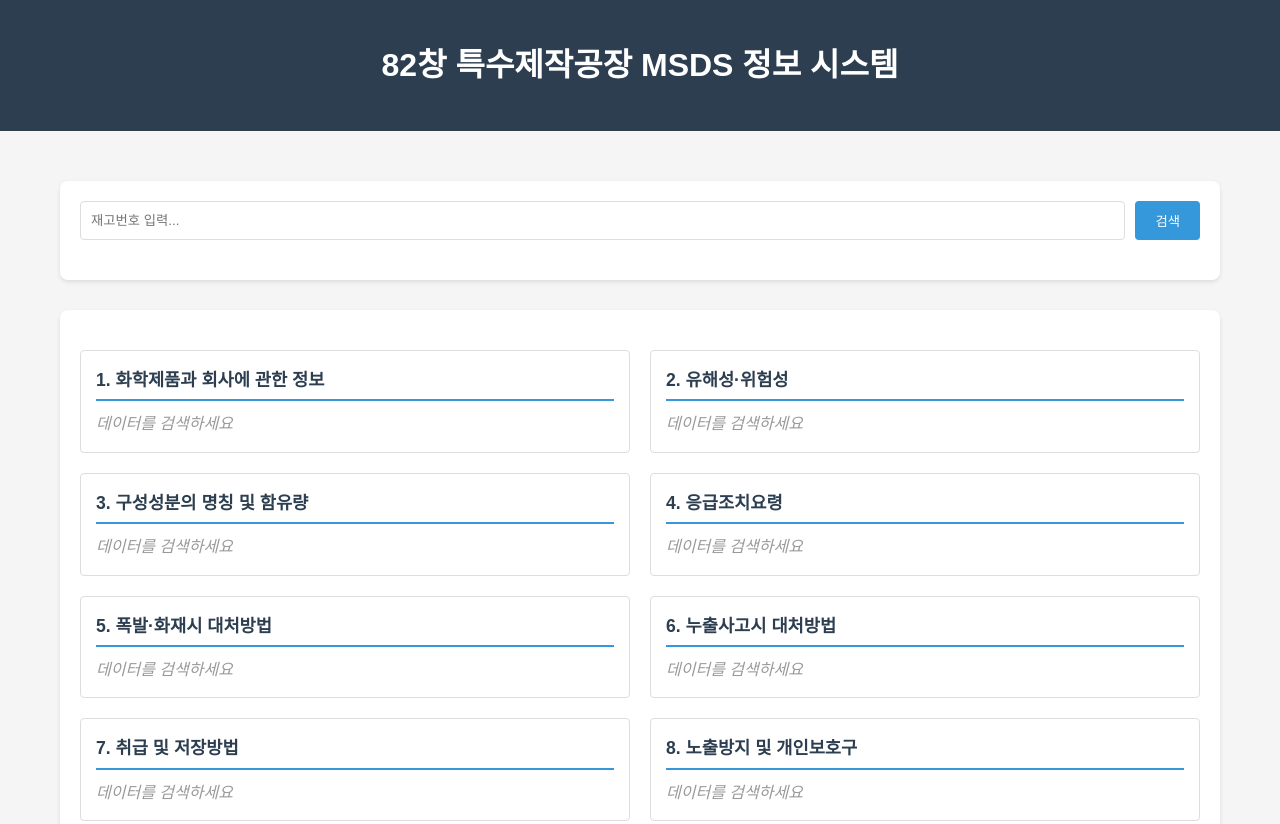
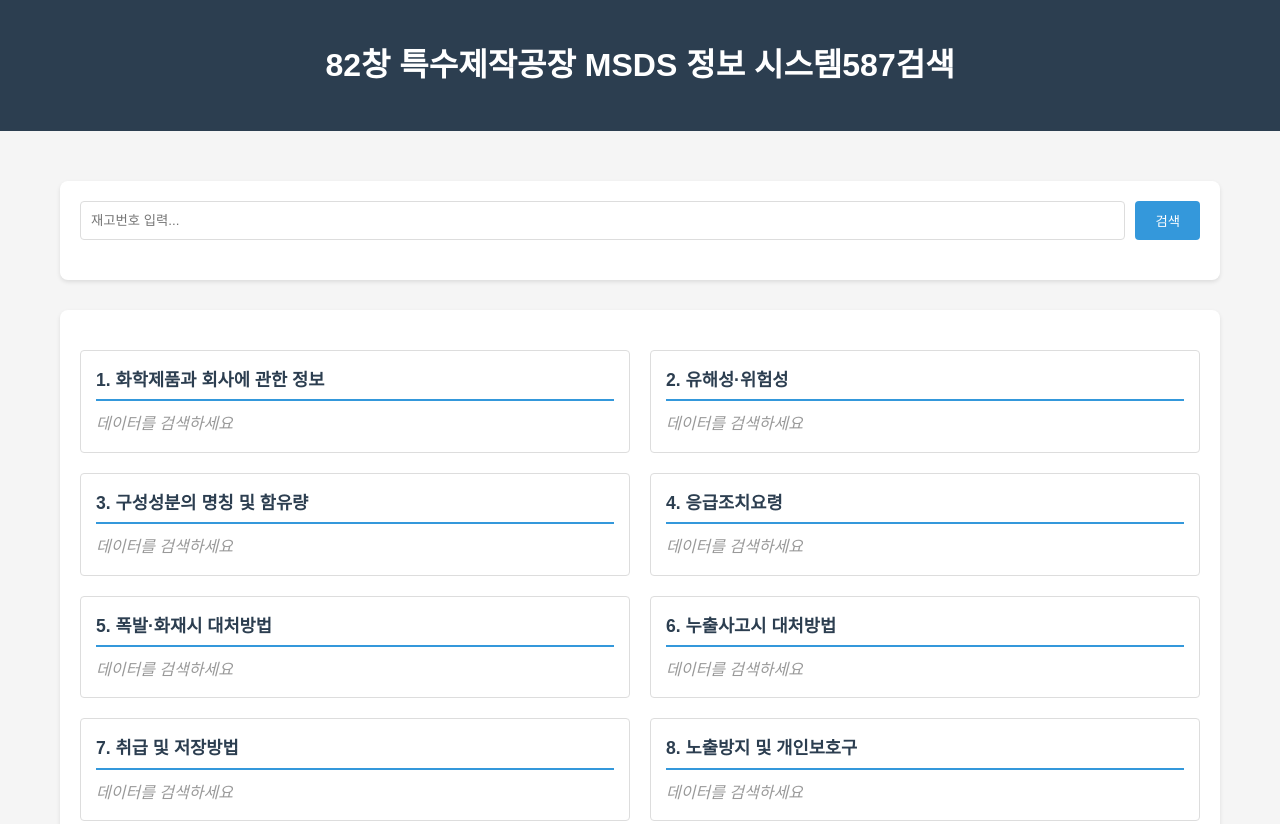
Before and after one commit to aviationkjs/msds-info-system, a plain HTML site: page index.html in a window 1280 px wide. Shown: the top 824 px of the page. Drawn offline with Linux system fonts and the light colour scheme; no server answers.

Commit message:
Add files via upload

```diff
--- a/index.html
+++ b/index.html
@@ -140,7 +140,7 @@
 <body>
     <header>
         <div class="container">
-            <h1>82창 특수제작공장 MSDS 정보 시스템</h1>
+            <h1>82창 특수제작공장 MSDS 정보 시스템587검색</h1>
         </div>
     </header>
 
```
